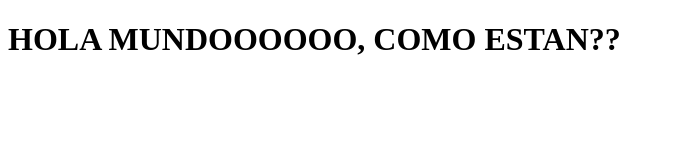
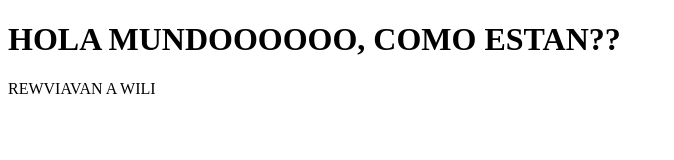
Before and after one commit to RONALD-Dario/pagina, a plain HTML site: page index.html in a window 1280 px wide. Shown: the whole page, without its empty margins (0-674 px from the left). Drawn offline with Linux system fonts and the light colour scheme.

Commit message:
Update index.html

```diff
--- a/index.html
+++ b/index.html
@@ -9,6 +9,7 @@
 </head>
 <body>
 	<h1>HOLA MUNDOOOOOO, COMO ESTAN??</h1>
+	REWVIAVAN A WILI
 
 </body>
 </html>
```
